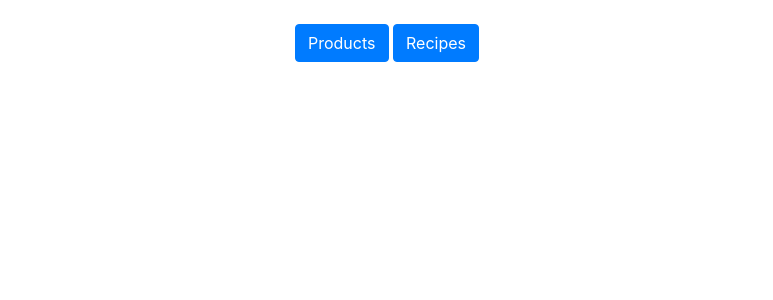
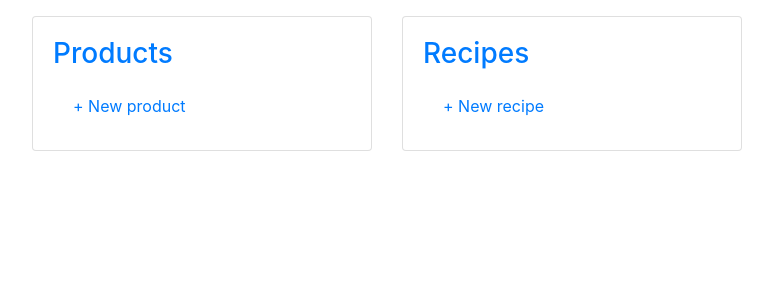
Before and after one commit to cmulders/eefbakt-recipes, a Django app: page /data/ in a window 1280 px wide. Shown: the part 114-414 px from the top of the page, without its empty margins (253-1026 px from the left). Run offline with Django 3.2, Linux system fonts and the light colour scheme; data that the repository does not hold is empty; some libraries are stand-ins or nearby versions.

Commit message:
Add index view to data app

```diff
--- a/data/templates/data/index.html
+++ b/data/templates/data/index.html
@@ -1,8 +1,46 @@
 {% extends 'base.html' %}
 
+{% load i18n %}
+
 {% block content %}
-<p class="p-2 text-center">
-    <a class="btn btn-primary" href="{% url 'data:product-list'%}">Products</a>
-    <a class="btn btn-primary" href="{% url 'data:recipe-list'%}">Recipes</a>
-</p>
+<div class="col-md-8 offset-md-2">
+    <div class="card-deck ">
+        <div class="card">
+            <div class="card-body">
+                <h3 class="card-title">
+                    <a href="{% url 'data:product-list'%}">Products</a>
+                </h3>
+                <ul class="list-group list-group-flush">
+                    {% for product in last_products %}
+                    <a class="list-group-item" href="{{ product.get_absolute_url }}">
+                        {{ product }}
+                    </a>
+                    {% empty %}
+                    <a class="list-group-item" href="{% url 'data:product-create' %}">
+                        + {% trans 'New product' %}
+                    </a>
+                    {% endfor %}
+                </ul>
+            </div>
+        </div>
+        <div class="card">
+            <div class="card-body">
+                <h3 class="card-title">
+                    <a href="{% url 'data:recipe-list'%}">Recipes</a>
+                </h3>
+                <ul class="list-group list-group-flush">
+                    {% for recipe in last_recipes %}
+                    <a class="list-group-item" href="{{ recipe.get_absolute_url }}">
+                        {{ recipe }}
+                    </a>
+                    {% empty %}
+                    <a class="list-group-item" href="{% url 'data:product-create' %}">
+                        + {% trans 'New recipe' %}
+                    </a>
+                    {% endfor %}
+                </ul>
+            </div>
+        </div>
+    </div>
+</div>
 {% endblock %}
--- a/data/urls.py
+++ b/data/urls.py
@@ -7,7 +7,7 @@ app_name = "data"
 
 # fmt: off
 urlpatterns = [
-    path("", TemplateView.as_view(template_name='data/index.html'), name="data-index"),
+    path("", views.IndexView.as_view(), name="index"),
     path("recipes/", views.RecipeListView.as_view(), name="recipe-list"),
     path("recipes/new/", views.RecipeCreateView.as_view(), name="recipe-create"),
     path("recipes/<int:pk>/edit/", views.RecipeUpdateView.as_view(), name="recipe-update"),
--- a/data/views.py
+++ b/data/views.py
@@ -10,6 +10,26 @@ from .models import Product, Recipe
 from .transformers import RecipeTreeTransformer
 
 # Create your views here.
+
+
+class IndexView(generic.TemplateView):
+    template_name = "data/index.html"
+
+    def get_last_products(self):
+        return Product.objects.order_by("-updated_at").all()[:5]
+
+    def get_last_recipes(self):
+        return Recipe.objects.order_by("-updated_at").all()[:5]
+
+    def get_context_data(self, **kwargs):
+        kwargs.update(
+            {
+                "last_products": self.get_last_products(),
+                "last_recipes": self.get_last_recipes(),
+            }
+        )
+
+        return super().get_context_data(**kwargs)
 
 
 class ProductListView(generic.ListView):
```
